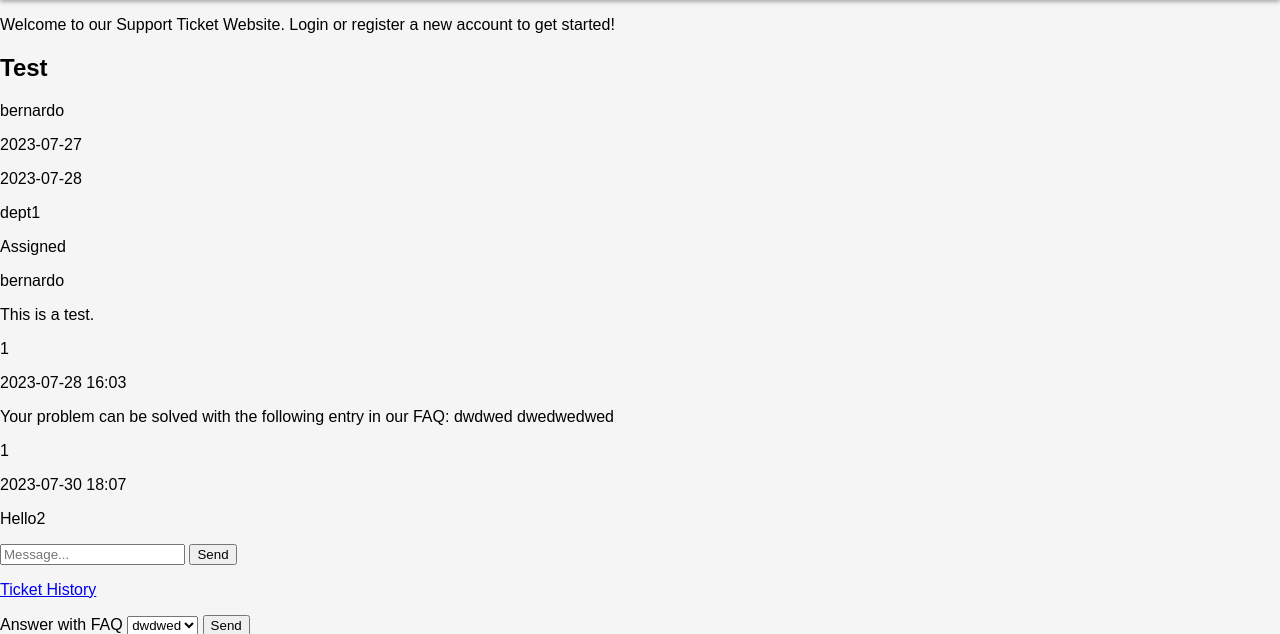
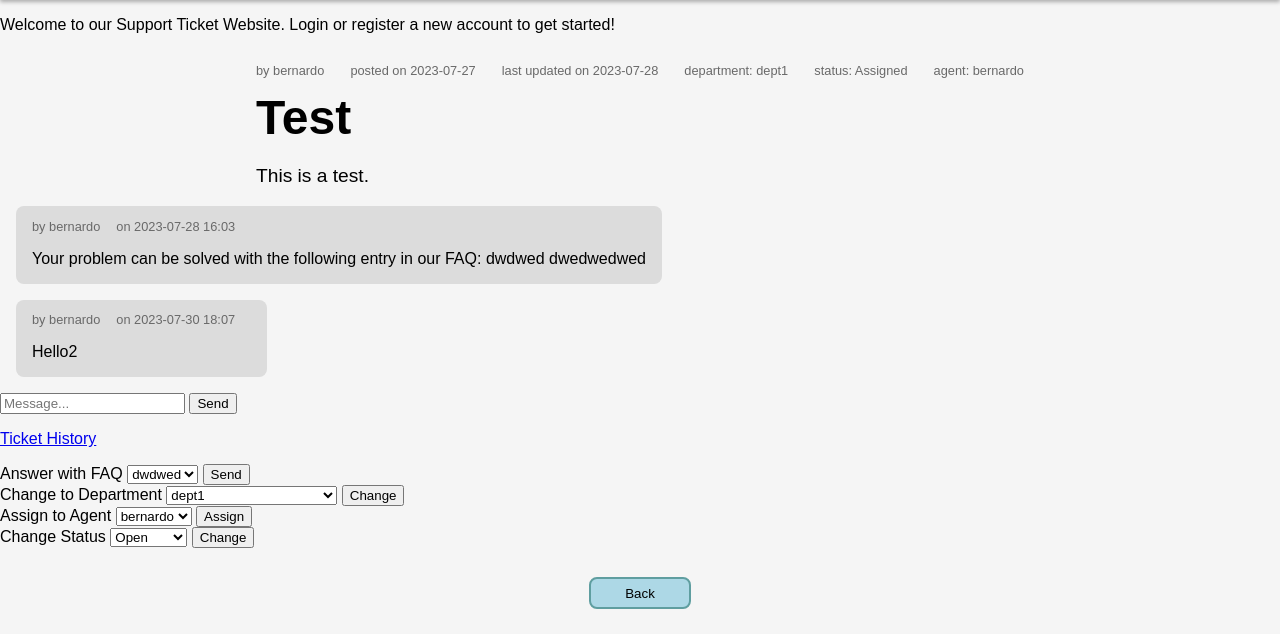
Before and after one commit to 6ernardo/feup-LTW-proj, a PHP site: page /pages/ticket.php?id=1 in a window 1280 px wide. Shown: the part 68-702 px from the top of the page. Run offline with PHP 8.4, Linux system fonts and the light colour scheme; data comes from the database, SQL or seed files in the repository; both versions use the stored data as it was after the commit.

Commit message:
Some ticket css

```diff
--- /dev/null
+++ b/css/ticket.css
@@ -0,0 +1,51 @@
+.ticket_info {
+    width: 60%;
+    display: flex;
+    justify-content: space-between;
+    font-size: 0.8rem;
+    margin: auto;
+    margin-top: 0.5rem;
+    color: dimgray;
+}
+
+.ticket_text {
+    width: 60%;
+    margin: auto;
+}
+
+.ticket_text h2 {
+    align-self: center;
+    font-size: 3rem;
+    margin: 0;
+}
+
+.ticket_text p {
+    font-size: 1.2rem;
+}
+
+/*Inquiry section*/
+
+.all_inquiries {
+    display: flex;
+    flex-direction: column;
+}
+
+.inquiry_instance {
+    background-color: gainsboro;
+    width: fit-content;
+    padding: 0rem 1rem;
+    margin-left: 1rem;
+    margin-bottom: 1rem;
+    border-radius: 0.5rem;
+}
+
+.inquiry_info {
+    display: flex;
+}
+
+.inquiry_info p {
+    font-size: 0.8rem;
+    margin-right: 1rem;
+    margin-bottom: 0;
+    color: dimgray;
+}
--- a/pages/ticket.php
+++ b/pages/ticket.php
@@ -28,7 +28,7 @@ $statuses = Status::getAllStatus($db);
 
 drawHeader($session);
 drawTicketInfo($db, $ticket);
-drawTicketInquirySection($ticket, $inquiries);
+drawTicketInquirySection($db, $ticket, $inquiries);
 
 if($session->getRole() < 3){
     drawAgentTicketTools($ticket, $departments, $agents, $faqs, $statuses);
--- a/templates/common.tpl.php
+++ b/templates/common.tpl.php
@@ -7,6 +7,7 @@
         <title>Ticket Site</title>
         <meta charset="utf-8">
         <link rel="stylesheet" href="../css/style.css">
+        <link rel="stylesheet" href="../css/ticket.css">
         <script src="../javascript/ticketfilter.js" defer></script>
     </head>
     <body>
--- a/templates/ticket.tpl.php
+++ b/templates/ticket.tpl.php
@@ -95,22 +95,32 @@ require_once('../database/classes/user.class.php');
 <?php } ?>
 
 <?php function drawTicketInfo(PDO $db, Ticket $ticket) { ?>
+<div class="ticket_info">
+    <p>by <?=User::getUsername($db, intval($ticket->submitter_id))?></p>
+    <p>posted on <?=$ticket->created?></p>
+    <p>last updated on <?=$ticket->updated ?? '-'?></p>
+    <p>department: <?=Department::getDepartmentName($db, intval($ticket->department_id))?></p>
+    <p>status: <?=Status::getStatusName($db, intval($ticket->status_id))?></p>
+    <p>agent: <?=User::getUsername($db, intval($ticket->assignee_id)) ?? 'No assigned agent' ?></p>
+</div>
+<div class="ticket_text">
     <h2><?=$ticket->subject?></h2>
-    <p><?=User::getUsername($db, intval($ticket->submitter_id))?></p>
-    <p><?=$ticket->created?></p>
-    <p><?=$ticket->updated ?? '-'?></p>
-    <p><?=Department::getDepartmentName($db, intval($ticket->department_id))?></p>
-    <p><?=Status::getStatusName($db, intval($ticket->status_id))?></p>
-    <p><?=User::getUsername($db, intval($ticket->assignee_id)) ?? 'No assigned agent' ?></p>
     <p><?=$ticket->content?></p>
+</div>
 <?php } ?>
 
-<?php function drawTicketInquirySection(Ticket $ticket, array $inquiries) { ?>
-    <?php foreach($inquiries as $inq) { ?>
-        <p><?=$inq->user_id?></p>
-        <p><?=$inq->date?></p>
-        <p><?=$inq->content?>
-    <?php } ?>
+<?php function drawTicketInquirySection(PDO $db, Ticket $ticket, array $inquiries) { ?>
+    <div class="all_inquiries">
+        <?php foreach($inquiries as $inq) { ?>
+            <div class="inquiry_instance">
+                <div class="inquiry_info">
+                    <p>by <?=User::getUsername($db, intval($inq->user_id))?></p>
+                    <p>on <?=$inq->date?></p>
+                </div>
+                <p><?=$inq->content?></p>
+            </div>
+        <?php } ?>
+    </div>
     <form action="../actions/action_submit_inquiry.php?id=<?=$ticket->id?>" method="POST">
         <input type="text" name="inquiry" placeholder="Message..." required>
         <button type="submit" name="submit_inquiry">Send</button>
```
Also changed, not shown: database/database.db.
